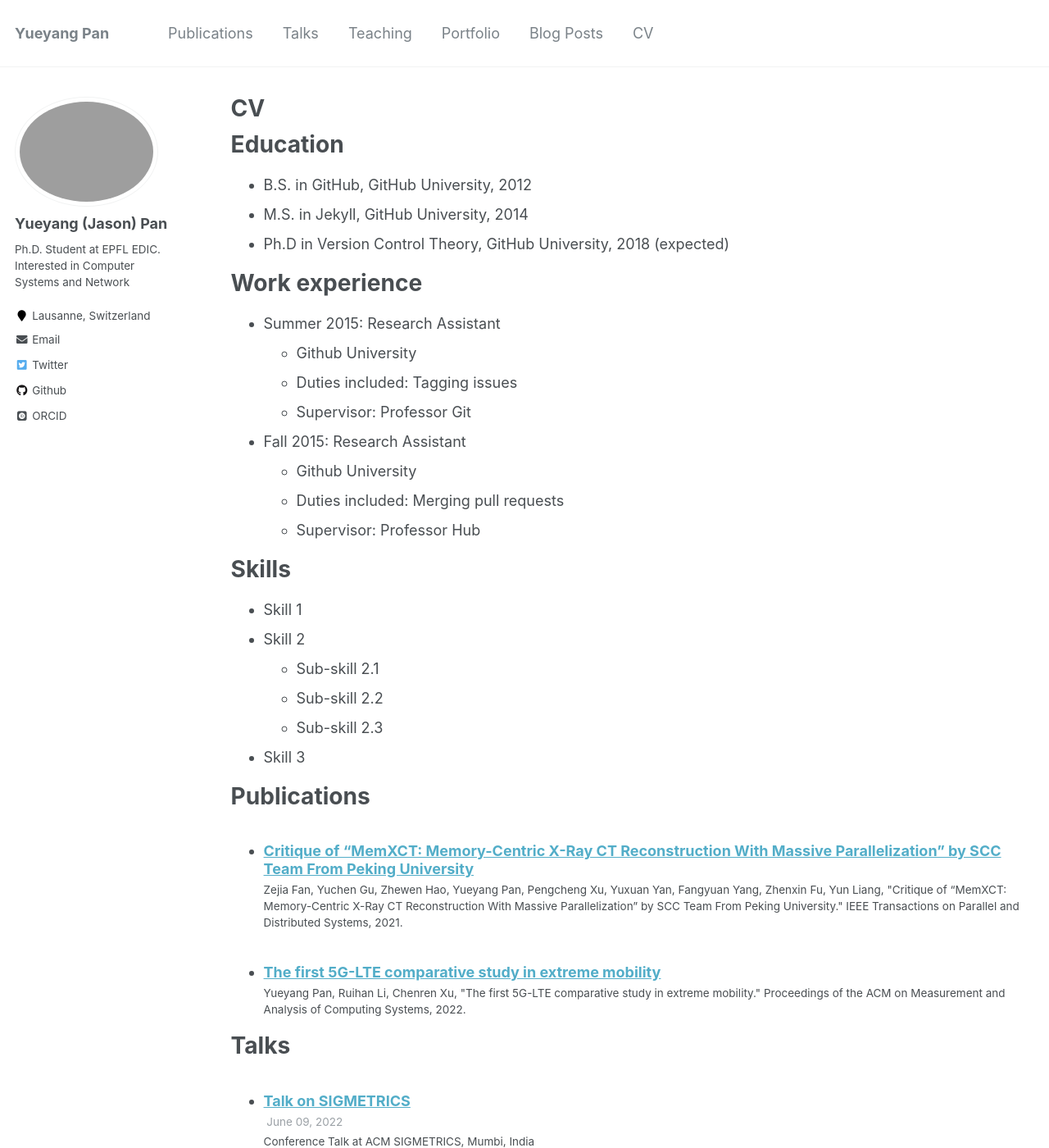
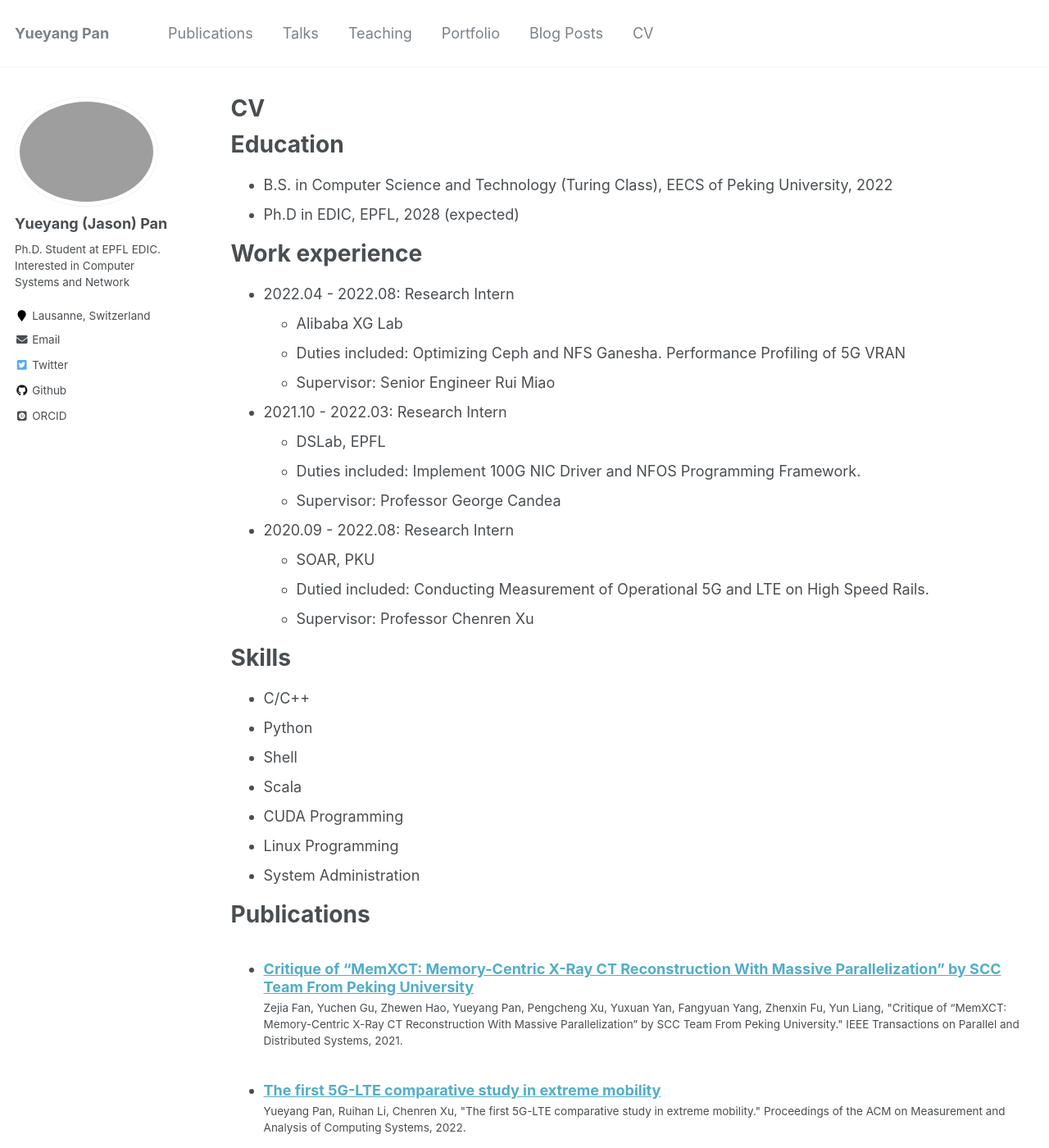
Before and after one commit to PanJason/panjason.github.io, a Jekyll site: the page built from _pages/cv.md, in a window 1280 px wide and 1400 px high. Shown: the whole window at 82% size. Built offline with Jekyll 4.4.1, drawn with Linux system fonts in a browser that asks for light colours; some web fonts are replaced; some of the changed text lies outside the part shown.

```diff
--- a/_pages/cv.md
+++ b/_pages/cv.md
@@ -11,30 +11,35 @@
 
 Education
 ======
-* B.S. in GitHub, GitHub University, 2012
-* M.S. in Jekyll, GitHub University, 2014
-* Ph.D in Version Control Theory, GitHub University, 2018 (expected)
+* B.S. in Computer Science and Technology (Turing Class), EECS of Peking University, 2022
+* Ph.D in EDIC, EPFL, 2028 (expected)
 
 Work experience
 ======
-* Summer 2015: Research Assistant
-  * Github University
-  * Duties included: Tagging issues
-  * Supervisor: Professor Git
+* 2022.04 - 2022.08: Research Intern
+  * Alibaba XG Lab
+  * Duties included: Optimizing Ceph and NFS Ganesha. Performance Profiling of 5G VRAN
+  * Supervisor: Senior Engineer Rui Miao
 
-* Fall 2015: Research Assistant
-  * Github University
-  * Duties included: Merging pull requests
-  * Supervisor: Professor Hub
+* 2021.10 - 2022.03: Research Intern
+  * DSLab, EPFL
+  * Duties included: Implement 100G NIC Driver and NFOS Programming Framework.
+  * Supervisor: Professor George Candea
+
+* 2020.09 - 2022.08: Research Intern
+  * SOAR, PKU
+  * Dutied included: Conducting Measurement of Operational 5G and LTE on High Speed Rails.
+  * Supervisor: Professor Chenren Xu
 
 Skills
 ======
-* Skill 1
-* Skill 2
-  * Sub-skill 2.1
-  * Sub-skill 2.2
-  * Sub-skill 2.3
-* Skill 3
+* C/C++
+* Python
+* Shell
+* Scala
+* CUDA Programming
+* Linux Programming
+* System Administration
 
 Publications
 ======
@@ -56,4 +61,4 @@
 
 Service and leadership
 ======
-* Currently signed in to 43 different slack teams
+* Previouly lead the PKU SuperComputing Team
```
Also changed, not shown: 1 other file.
